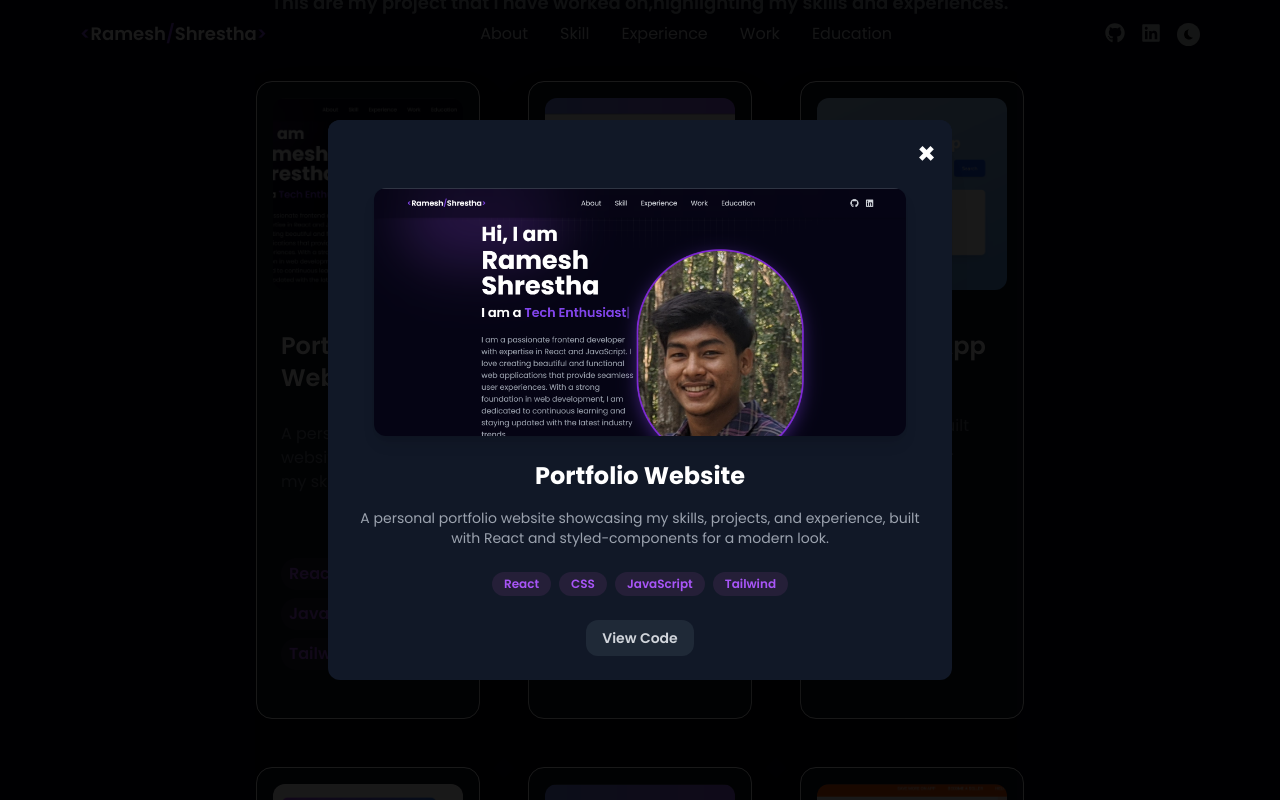
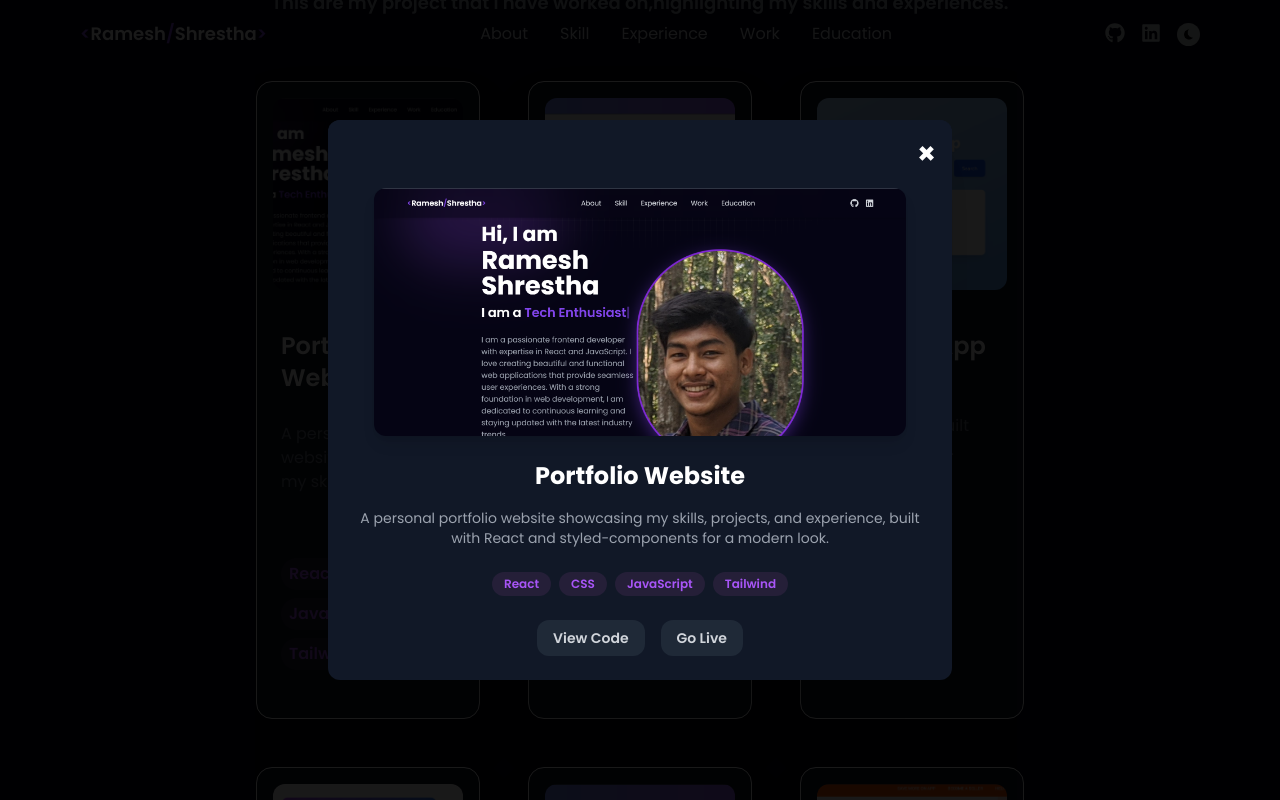
Before and after one commit to Ramesh-stha/NewProjectPortfolio, a React (Vite) app: page / in a window 1280 px wide. Both pictures are taken after a click on the element 368 px from the left and 3993 px from the top of the page. Shown: the part 3593-4393 px from the top of the page. Built offline with nearby package versions, Linux system fonts and the light colour scheme.

Commit message:
adding Go Live feature

```diff
--- a/src/Constant.js
+++ b/src/Constant.js
@@ -121,15 +121,17 @@ export const Project = [
       "A personal portfolio website showcasing my skills, projects, and experience, built with React and styled-components for a modern look.",
     tags: ["React", "CSS", "JavaScript", "Tailwind"],
     github: "https://github.com/Ramesh-stha/NewProjectPortfolio",
+    live:"https://new-project-portfolio-three.vercel.app/",
   },
   {
     id: 1,
     img: quizimg,
     title: "Quiz Application",
     description:
-      "Quiz application using ,React-router-dom to make it multipage application.",
+      "An interactive Quiz Application built with React and integrated with the Open Trivia DB API to fetch real-time quiz questions and answers. The app provides smooth navigation, instant feedback, and dynamic content without hardcoded data.",
     tags: ["React", "Tailwindcss"],
     github: "https://github.com/Ramesh-stha/Quiz_Application",
+    live:"https://quiz-application-xi-eight.vercel.app/",
   },
   {
     id: 2,
@@ -139,6 +141,7 @@ export const Project = [
       "A responsive Weather App built with React and Context API, fetching real-time weather data from OpenWeatherMap API.",
     tags: ["React", "Tailwindcss", "JavaScript"],
     github: "https://github.com/Ramesh-stha/Weather_App",
+    live:"https://weather-app-steel-five-12.vercel.app/",
   },
 
   {
@@ -149,6 +152,7 @@ export const Project = [
       "A simple to do application that can store the task locally and with attractive UserInterface.",
     tags: ["React", "Tailwindcss", "JavaScript"],
     github: "https://github.com/Ramesh-stha/ReactProject-Simple_To-Do_List",
+    live:"https://react-project-simple-to-do-list.vercel.app/",
   },
   {
     id: 4,
@@ -158,6 +162,7 @@ export const Project = [
       "Crud appliction that is fully functionable with real api with seamless UI.",
     tags: ["React", "Tailwindcss", "JavaScript", "Placeholder Api"],
     github: "https://github.com/Ramesh-stha/Crud",
+    live:"https://crud-weld-eight.vercel.app/",
   },
 
   {
@@ -168,6 +173,7 @@ export const Project = [
       "A comprehensive e-commerce platform clone featuring user authentication, product browsing, shopping cart, and secure checkout functionalities.",
     tags: ["Html", "css", "JavaScript", "Bootstrap"],
     github: "https://github.com/Ramesh-stha/cloning-daraz-website",
+    live:"",
   },
 
   // {
--- a/src/components/work/Work.jsx
+++ b/src/components/work/Work.jsx
@@ -108,6 +108,14 @@ const Work = () => {
                 >
                   View Code
                 </a>
+                <a
+                  href={selectedProject.live}
+                  target="_blank"
+                  rel="noopener noreferrer"
+                  className="bg-gray-800 hover:bg-purple-800 text-gray-300 px-4 py-2 rounded-xl text-sm font-semibold text-center"
+                >
+                  Go Live
+                </a>
               </div>
             </div>
           </div>
```
